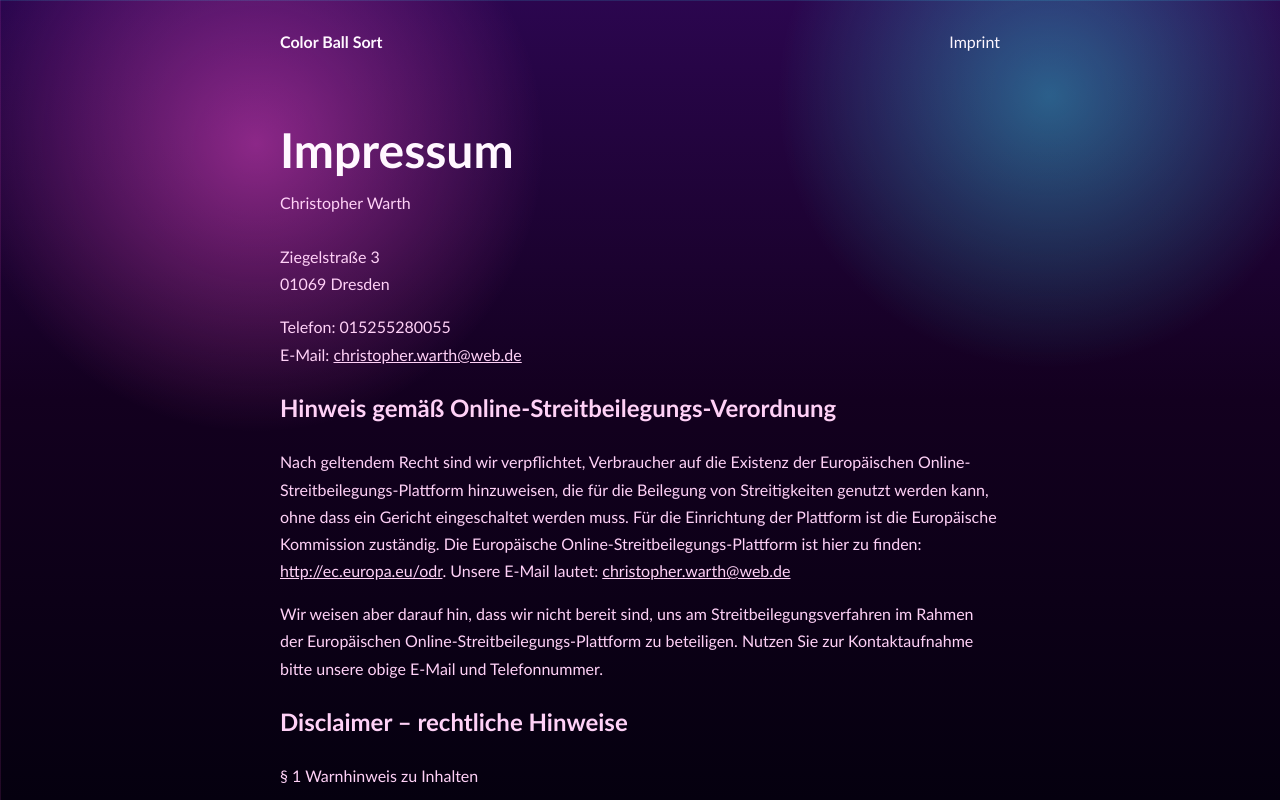
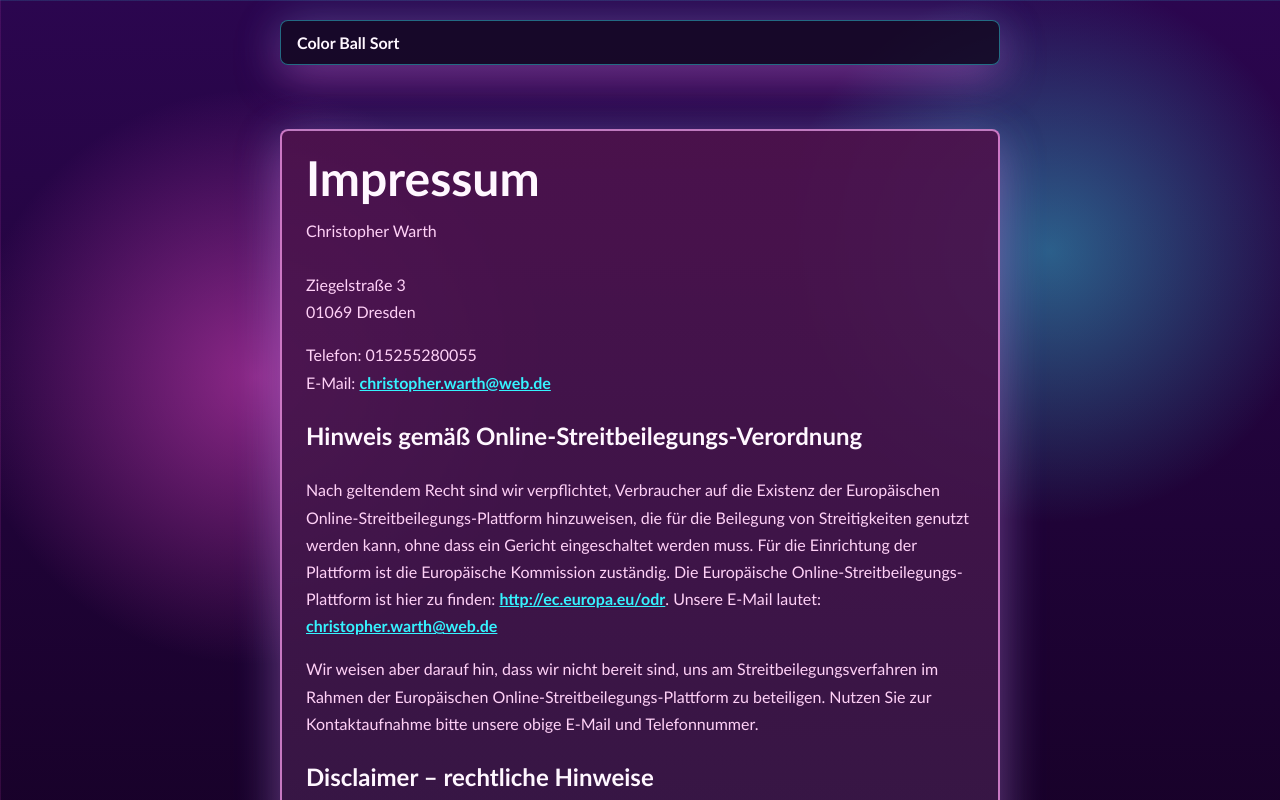
Before and after one commit to CWarth93/color-ball-sort, a Next.js app: page /imprint in a window 1280 px wide. Shown: the top 800 px of the page. Built offline with nearby package versions, Linux system fonts and the light colour scheme.

Commit message:
Apply theme styling to imprint page

```diff
--- a/components/PageShell.tsx
+++ b/components/PageShell.tsx
@@ -1,16 +1,22 @@
 import Link from 'next/link';
 import type { PropsWithChildren } from 'react';
 
-export function PageShell({ children }: PropsWithChildren) {
+type PageShellProps = PropsWithChildren<{
+	showImprintLink?: boolean;
+}>;
+
+export function PageShell({ children, showImprintLink = true }: PageShellProps) {
 	return (
 		<div className="pageShell">
 			<header className="siteHeader">
 				<Link href="/" className="brand">
 					Color Ball Sort
 				</Link>
-				<nav aria-label="Main navigation">
-					<Link href="/imprint">Imprint</Link>
-				</nav>
+				{showImprintLink && (
+					<nav aria-label="Main navigation">
+						<Link href="/imprint">Imprint</Link>
+					</nav>
+				)}
 			</header>
 			{children}
 		</div>
--- /dev/null
+++ b/lib/themeStorage.ts
@@ -0,0 +1 @@
+export const themeStorageKey = 'color-ball-sort-theme';
--- a/pages/imprint.tsx
+++ b/pages/imprint.tsx
@@ -1,15 +1,29 @@
 import Head from 'next/head';
 import Link from 'next/link';
+import { useEffect } from 'react';
 
 import { PageShell } from '../components/PageShell';
+import { themeStorageKey } from '../lib/themeStorage';
+import { defaultTheme, themes } from '../lib/themes';
 
 export default function ImprintPage() {
+	useEffect(() => {
+		const storedThemeId = window.localStorage.getItem(themeStorageKey);
+		const theme = themes.find((availableTheme) => availableTheme.id === storedThemeId) ?? defaultTheme;
+
+		document.documentElement.dataset.theme = theme.id;
+
+		return () => {
+			delete document.documentElement.dataset.theme;
+		};
+	}, []);
+
 	return (
 		<>
 			<Head>
 				<title>Imprint | Color Ball Sort</title>
 			</Head>
-			<PageShell>
+			<PageShell showImprintLink={false}>
 				<main className="contentPage">
 					<h1>Impressum</h1>
 					<p>
--- a/styles/globals.css
+++ b/styles/globals.css
@@ -168,6 +168,8 @@ select {
 .pageShell {
 	min-height: 100vh;
 	padding: 1.25rem;
+	background: var(--page-bg);
+	color: var(--page-text);
 }
 
 .siteHeader {
@@ -177,7 +179,11 @@ select {
 	gap: 1rem;
 	max-width: 720px;
 	margin: 0 auto;
-	padding: 0.75rem 0;
+	padding: 0.75rem 1rem;
+	border: 1px solid var(--control-border);
+	border-radius: 8px;
+	background: var(--control-bg);
+	box-shadow: var(--theme-shadow);
 }
 
 .brand,
@@ -207,13 +213,27 @@ h1 {
 .contentPage {
 	max-width: 720px;
 	margin: 4rem auto;
+	padding: 1.5rem;
+	border: 2px solid var(--panel-border);
+	border-radius: 8px;
+	background: var(--panel-bg);
 	color: var(--muted-text);
 	line-height: 1.7;
+	box-shadow: var(--theme-shadow);
 }
 
 .contentPage h1 {
 	color: var(--page-text);
 	font-size: 3rem;
+}
+
+.contentPage h2 {
+	color: var(--page-text);
+}
+
+.contentPage a {
+	color: var(--accent);
+	font-weight: 800;
 }
 
 .gameScreen {
```
Also changed, not shown: pages/index.tsx (+11 -1 lines), 1 other file (tests, documents, lock files or other folders).
